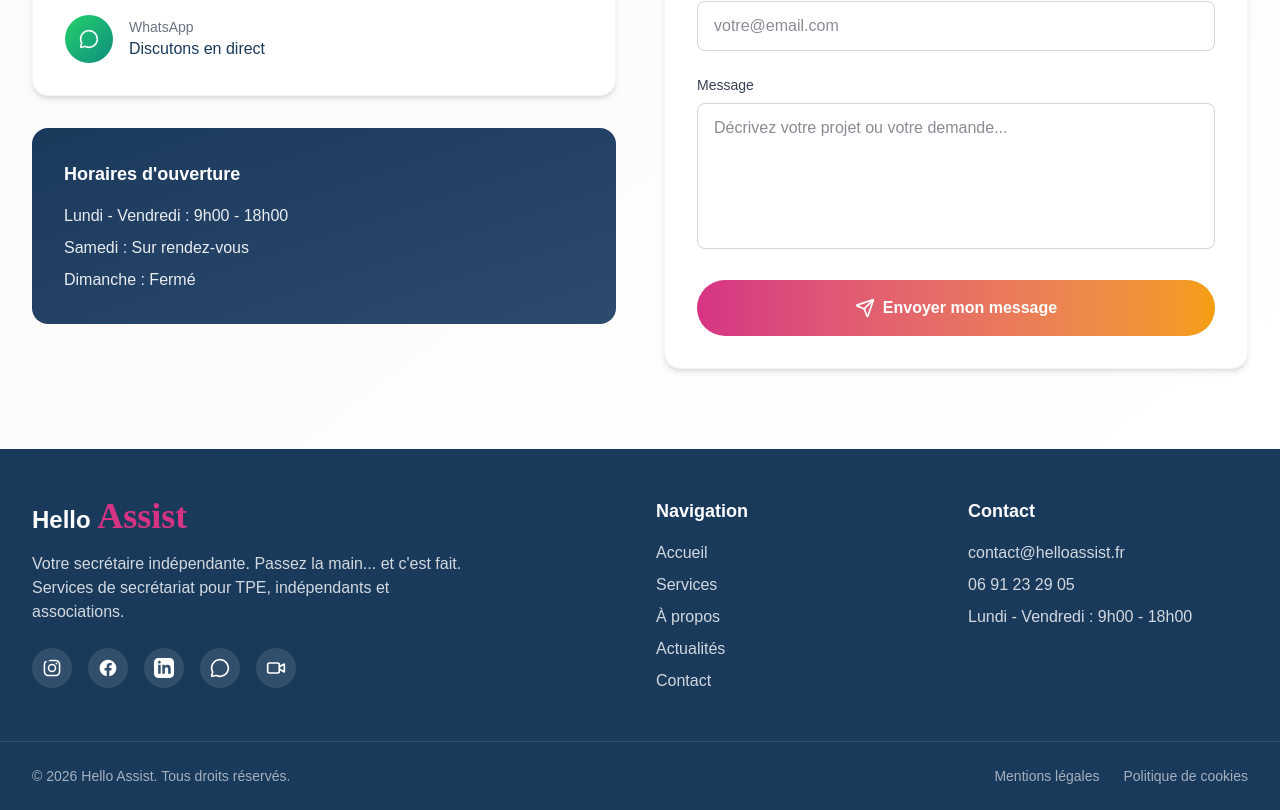
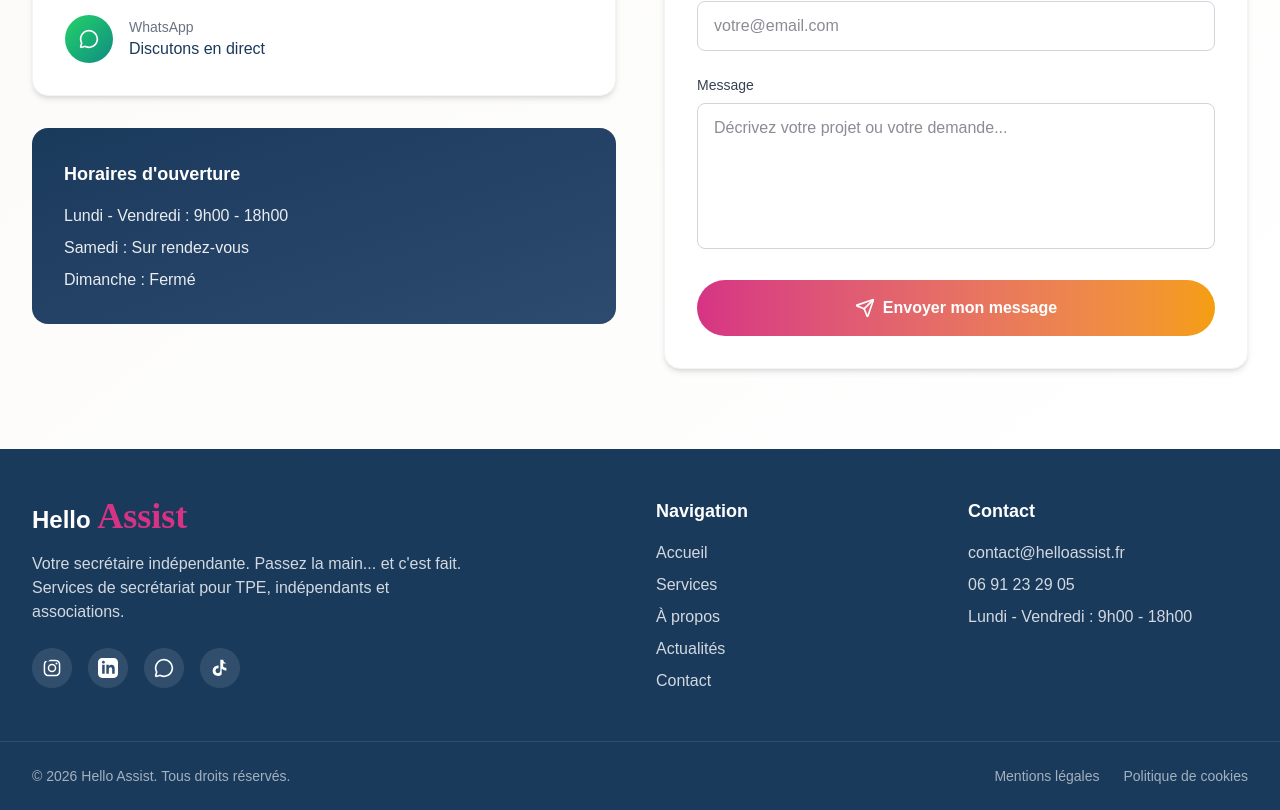
Before and after one commit to agenceleela/helloassist, a Next.js app: page / in a window 1280 px wide. Shown: the part 6394-7204 px from the top of the page. Built offline with nearby package versions, Linux system fonts and the light colour scheme.

Commit message:
style: remove Facebook icon and replace TikTok with official SVG logo in footer

```diff
--- a/src/components/Footer.tsx
+++ b/src/components/Footer.tsx
@@ -1,4 +1,4 @@
-import { MessageCircle, Video } from "lucide-react";
+import { MessageCircle } from "lucide-react";
 
 const Footer = () => {
   const currentYear = new Date().getFullYear();
@@ -21,7 +21,7 @@ const Footer = () => {
             {/* Social icons */}
             <div className="flex gap-4">
               <a
-                href="https://instagram.com"
+                href="https://www.instagram.com/helloassist971/"
                 target="_blank"
                 rel="noopener noreferrer"
                 className="w-10 h-10 bg-white/10 rounded-full flex items-center justify-center hover:bg-[#d63384] transition-colors duration-300"
@@ -32,18 +32,7 @@ const Footer = () => {
                 </svg>
               </a>
               <a
-                href="https://facebook.com"
-                target="_blank"
-                rel="noopener noreferrer"
-                className="w-10 h-10 bg-white/10 rounded-full flex items-center justify-center hover:bg-[#d63384] transition-colors duration-300"
-                aria-label="Facebook"
-              >
-                <svg className="w-5 h-5" fill="currentColor" viewBox="0 0 24 24" aria-hidden="true">
-                  <path fillRule="evenodd" d="M22 12c0-5.523-4.477-10-10-10S2 6.477 2 12c0 4.991 3.657 9.128 8.438 9.878v-6.987h-2.54V12h2.54V9.797c0-2.506 1.492-3.89 3.777-3.89 1.094 0 2.238.195 2.238.195v2.46h-1.26c-1.243 0-1.63.771-1.63 1.562V12h2.773l-.443 2.89h-2.33v6.988C18.343 21.128 22 16.991 22 12z" clipRule="evenodd" />
-                </svg>
-              </a>
-              <a
-                href="https://linkedin.com"
+                href="https://www.linkedin.com/in/elie-elodie/"
                 target="_blank"
                 rel="noopener noreferrer"
                 className="w-10 h-10 bg-white/10 rounded-full flex items-center justify-center hover:bg-[#d63384] transition-colors duration-300"
@@ -63,13 +52,15 @@ const Footer = () => {
                 <MessageCircle size={20} />
               </a>
               <a
-                href="https://tiktok.com"
+                href="https://www.tiktok.com/@helloassist97"
                 target="_blank"
                 rel="noopener noreferrer"
                 className="w-10 h-10 bg-white/10 rounded-full flex items-center justify-center hover:bg-[#d63384] transition-colors duration-300"
                 aria-label="TikTok"
               >
-                <Video size={20} />
+                <svg className="w-5 h-5" fill="currentColor" viewBox="0 0 24 24" aria-hidden="true">
+                  <path d="M19.59 6.69a4.83 4.83 0 01-3.77-4.25V2h-3.45v13.67a2.89 2.89 0 01-2.88 2.5 2.89 2.89 0 01-2.89-2.89 2.89 2.89 0 012.89-2.89c.28 0 .54.04.79.1v-3.5a6.37 6.37 0 00-.79-.05A6.34 6.34 0 003.15 15.2a6.34 6.34 0 0010.86 4.46V13a8.28 8.28 0 005.58 2.17V11.7a4.83 4.83 0 01-3.77-1.24V6.69h3.77z" />
+                </svg>
               </a>
             </div>
           </div>
```
